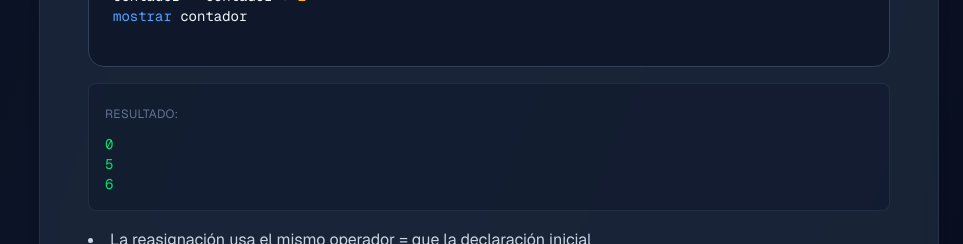
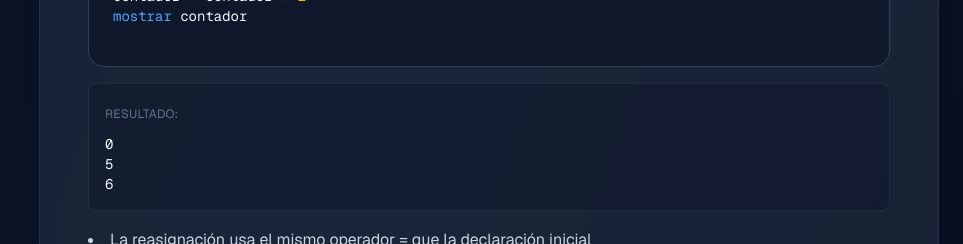
Before and after one commit to nicvazquezdev/hispano-lang-website, a Next.js app: page /documentacion in a window 1280 px wide. Shown: the part 1480-1724 px from the top of the page, without its empty margins (317-1280 px from the left). Built offline with nearby package versions, Linux system fonts and the light colour scheme.

Commit message:
Refactor DocSection component: improve code formatting by adjusting JSX structure for better readability and consistency in syntax highlighting.

```diff
--- a/components/docs/DocSection.tsx
+++ b/components/docs/DocSection.tsx
@@ -50,7 +50,10 @@
 
               {subsection.syntax && (
                 <div className="bg-purple-900/30 border border-purple-700/50 rounded-lg p-4 mb-4">
-                  <code className="text-purple-300 font-mono" style={{ fontVariantLigatures: 'none' }}>
+                  <code
+                    className="text-purple-300 font-mono"
+                    style={{ fontVariantLigatures: "none" }}
+                  >
                     {subsection.syntax}
                   </code>
                 </div>
@@ -64,8 +67,13 @@
 
               {subsection.output && (
                 <div className="mb-4 bg-slate-900/50 border border-slate-700/50 rounded-lg p-4">
-                  <span className="text-xs text-slate-500 uppercase tracking-wide">Resultado:</span>
-                  <pre className="text-sm text-green-400 font-mono mt-2 whitespace-pre" style={{ fontVariantLigatures: 'none' }}>
+                  <span className="text-xs text-slate-500 uppercase tracking-wide">
+                    Resultado:
+                  </span>
+                  <pre
+                    className="text-sm font-mono mt-2 whitespace-pre"
+                    style={{ fontVariantLigatures: "none" }}
+                  >
                     {subsection.output}
                   </pre>
                 </div>
```
